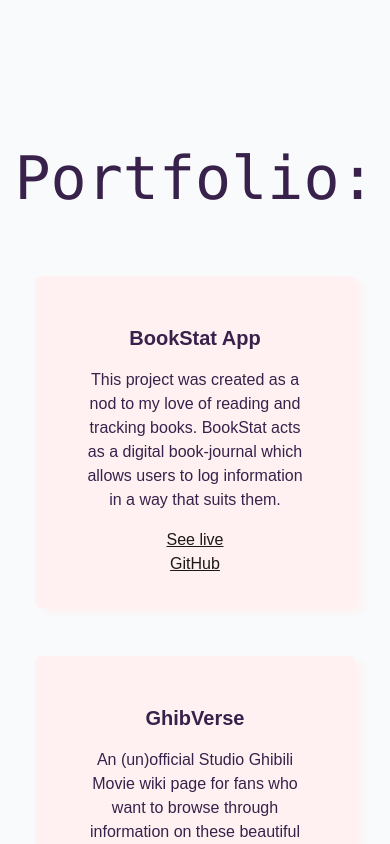
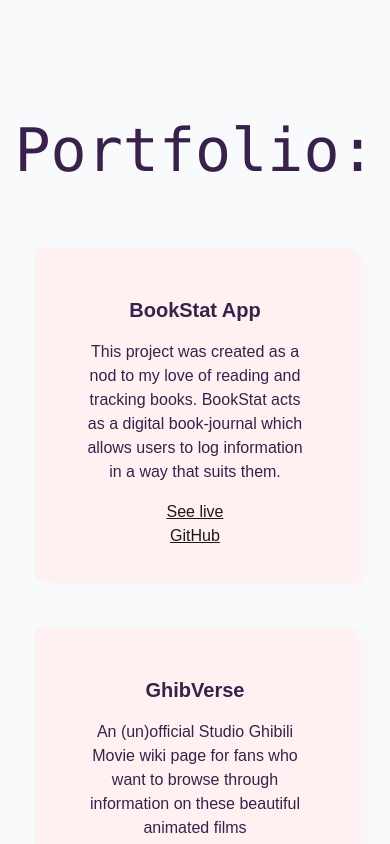
Before and after one commit to Cloudy-96/Junior-Dev-Full-Stack-Portfolio, a React (Create React App) app: page / in a window 390 px wide. Shown: the part 2940-3784 px from the top of the page. Built offline with nearby package versions, Linux system fonts and the light colour scheme.

Commit message:
fixed styling issues in media query

```diff
--- /dev/null
+++ b/src/components/Experience.css
@@ -0,0 +1,6 @@
+@media screen and (max-width: 700px) {
+
+    .experienceUL {
+        padding: 12px;
+    }
+}
--- a/src/components/Experience.jsx
+++ b/src/components/Experience.jsx
@@ -11,7 +11,7 @@
   JiraSVG,
   GitSVG,
 } from "../svgs/tech-skills";
-
+import "./Experience.css"
 const Experience = () => {
   return (
     <>
@@ -20,7 +20,6 @@
           <h1 className="font-mono text-6xl my-7">Experience</h1>
         </div>
 
-        {/* TODO: center this and style the text*/}
         <div className="p-20 max-w-5xl text-left">
           <p>
             Completed a full-time 6-month training program as a full stack
@@ -29,11 +28,12 @@
             through the full development cycle using React, JavaScript, RESTful
             APIs, and PostgreSQL.
           </p>
+          <br />
           <p>
             Have dedicated over 900 hours of study and work on various projects
             which have included building:
           </p>
-          <ul className="px-20 list-disc">
+          <ul className="experienceUL px-20 list-disc">
             <li> responsive websites</li>
             <li> creating dynamic front-end and web applicationss</li>
             <li> designing, creating and using databases</li>
--- /dev/null
+++ b/src/components/Portfolio.css
@@ -0,0 +1,7 @@
+@media screen and (max-width: 700px) {
+
+    .portfolio h1 {
+        margin-top: 0;
+    }
+
+}
--- a/src/components/Portfolio.jsx
+++ b/src/components/Portfolio.jsx
@@ -1,4 +1,5 @@
 import { Testing } from "../svgs/tech-stack";
+import "./Portfolio.css"
 const projects = [
   {
     name: "BookStat App",
--- a/src/components/aboutMe.css
+++ b/src/components/aboutMe.css
@@ -75,4 +75,8 @@
     .accordian h2 {
         width: 55%;
     }
+
+    #accordian li .content p {
+        width: 50%;
+    }
 }
```
